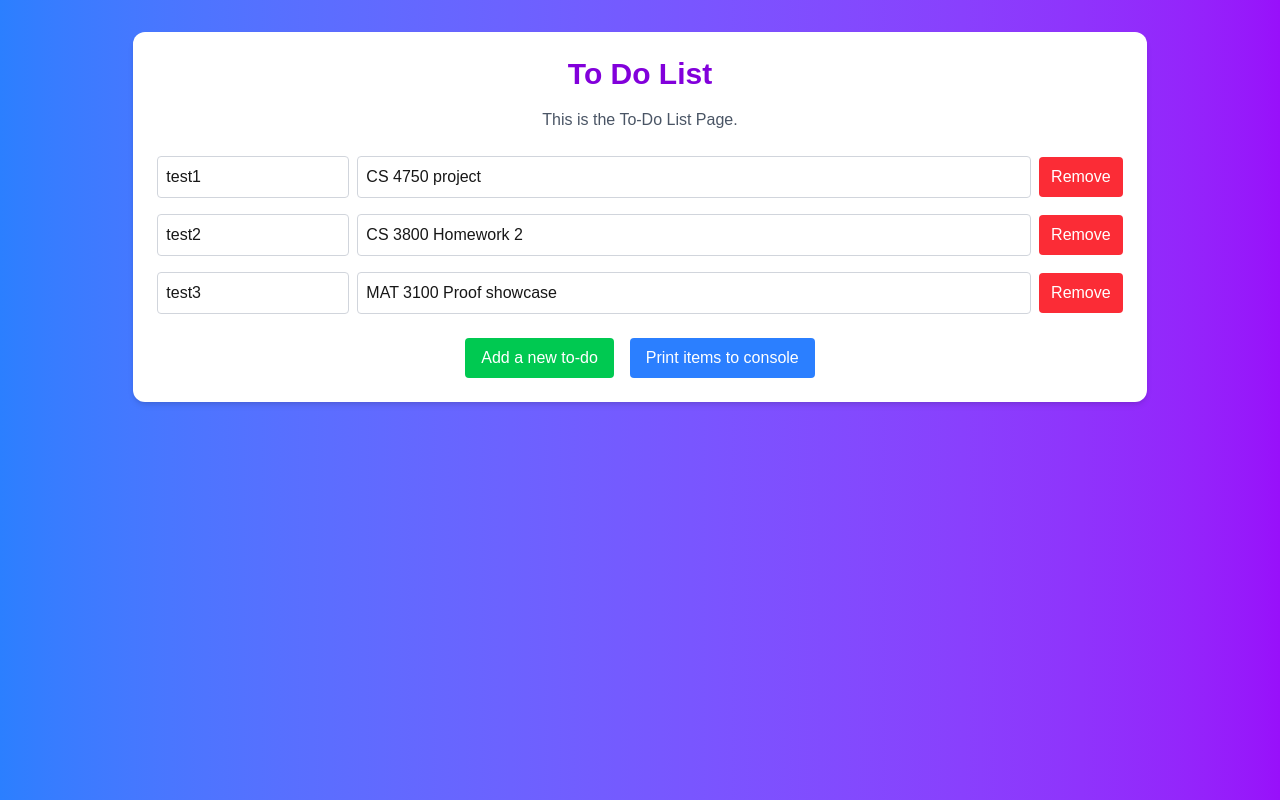
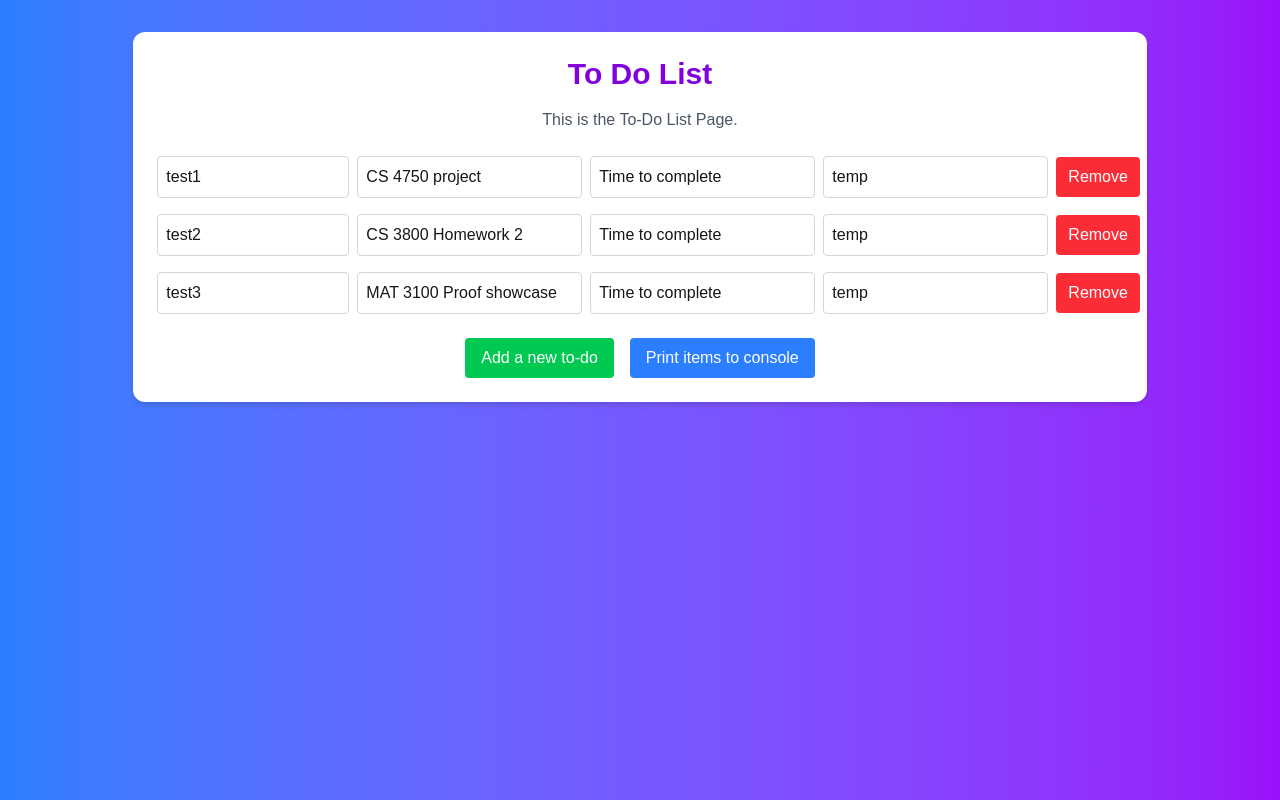
Before and after one commit to BronoHacks-Daedalian/daedalian, a Next.js app in the folder daedalian/: page /todo in a window 1280 px wide. Built offline with nearby package versions, Linux system fonts and the light colour scheme.

Commit message:
Add time to complete / due date

```diff
--- a/daedalian/src/app/todo/page.tsx
+++ b/daedalian/src/app/todo/page.tsx
@@ -5,14 +5,14 @@ import React, { useState } from 'react';
 
 export default function ToDo() {
   const [toDoListItems, setToDoListItems] = useState([
-    new TodoItem("test1", "CS 4750 project"),
-    new TodoItem("test2", "CS 3800 Homework 2"),
-    new TodoItem("test3", "MAT 3100 Proof showcase"),
+    new TodoItem("test1", "CS 4750 project", "Time to complete", new Date()),
+    new TodoItem("test2", "CS 3800 Homework 2", "Time to complete", new Date()),
+    new TodoItem("test3", "MAT 3100 Proof showcase", "Time to complete", new Date()),
   ]);
 
   const addToDoListItem = () => {
     // Create a new TodoItem with default values
-    const newItem = new TodoItem("New Task", "Description of new task");
+    const newItem = new TodoItem("New Task", "Description of new task", "Time to complete", new Date());
     setToDoListItems([...toDoListItems, newItem]);
   };
 
@@ -20,17 +20,29 @@ export default function ToDo() {
     setToDoListItems(toDoListItems.filter((_, index) => index !== indexToRemove));
   };
 
-  function handleEdit(index: number, field: keyof TodoItem, value: string) {
+  function handleEdit(index: number, field: keyof TodoItem, value: any) {
     const updatedItems = [...toDoListItems];
     const item = updatedItems[index];
 
-    if (field == "title") {
-      item.title = value;
-    } else if (field == "description") {
-      item.description = value;
+    switch (field) {
+      case "title":
+        item.title = value;
+        break;
+      case "description":
+        item.description = value;
+        break;
+      case "time":
+        item.time = value;
+        break;
+      case "dueDate":
+        item.dueDate = value;
+        break;
+      default:
+        break;
     }
 
     setToDoListItems(updatedItems);
+
   }
 
   function printItems() {
@@ -57,6 +69,18 @@ export default function ToDo() {
               <input
                 type="text"
                 value={ToDoItem.description}
+                onChange={(e) => handleEdit(index, "description", e.target.value)}
+                className="flex-grow mr-2 p-2 border border-gray-300 rounded focus:outline-none focus:ring-2 focus:ring-blue-500"
+              />
+              <input
+                type="text"
+                value={ToDoItem.time}
+                onChange={(e) => handleEdit(index, "description", e.target.value)}
+                className="flex-grow mr-2 p-2 border border-gray-300 rounded focus:outline-none focus:ring-2 focus:ring-blue-500"
+              />
+              <input
+                type="text"
+                value={ToDoItem.getDueDate()}
                 onChange={(e) => handleEdit(index, "description", e.target.value)}
                 className="flex-grow mr-2 p-2 border border-gray-300 rounded focus:outline-none focus:ring-2 focus:ring-blue-500"
               />
--- a/daedalian/src/app/todo/todoItem.ts
+++ b/daedalian/src/app/todo/todoItem.ts
@@ -2,9 +2,15 @@ export class TodoItem {
     constructor(
         public title: string,
         public description: string,
+        public time: string,
+        public dueDate: Date
     ) { }
 
     getSummary() {
-        return `${this.title}: ${this.description}`
+        return `${this.title}: ${this.description}, due: ${this.dueDate}, total time to complete: ${this.time}`
+    }
+
+    getDueDate() {
+        return `temp`
     }
 }
```
